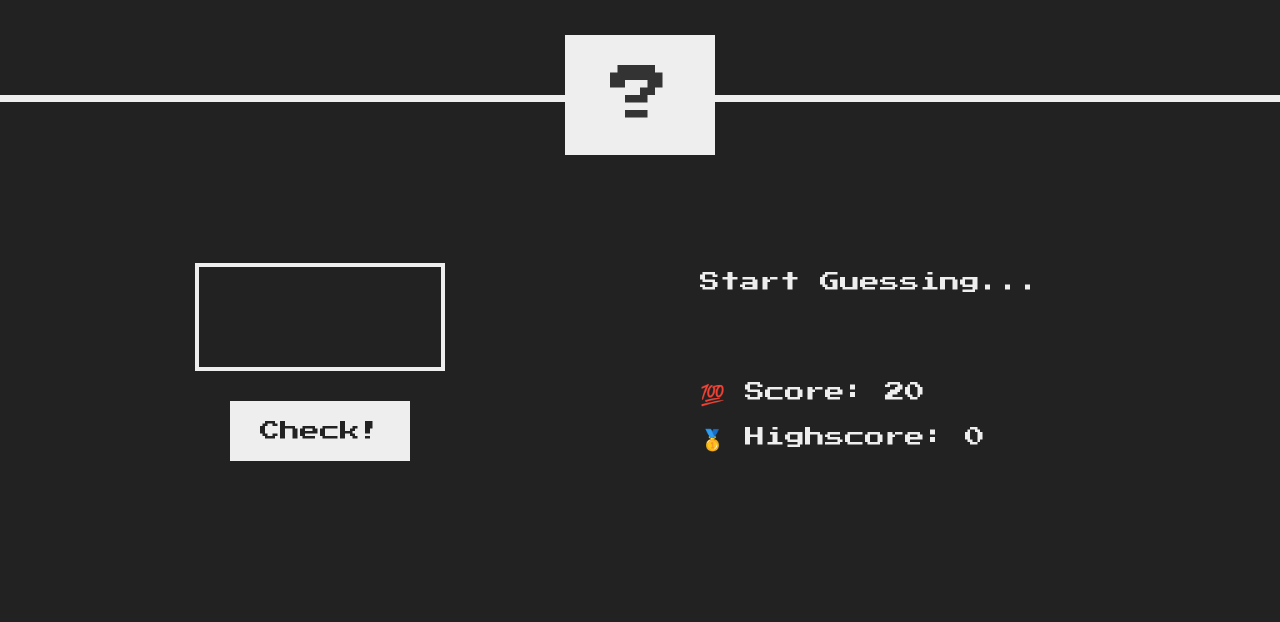
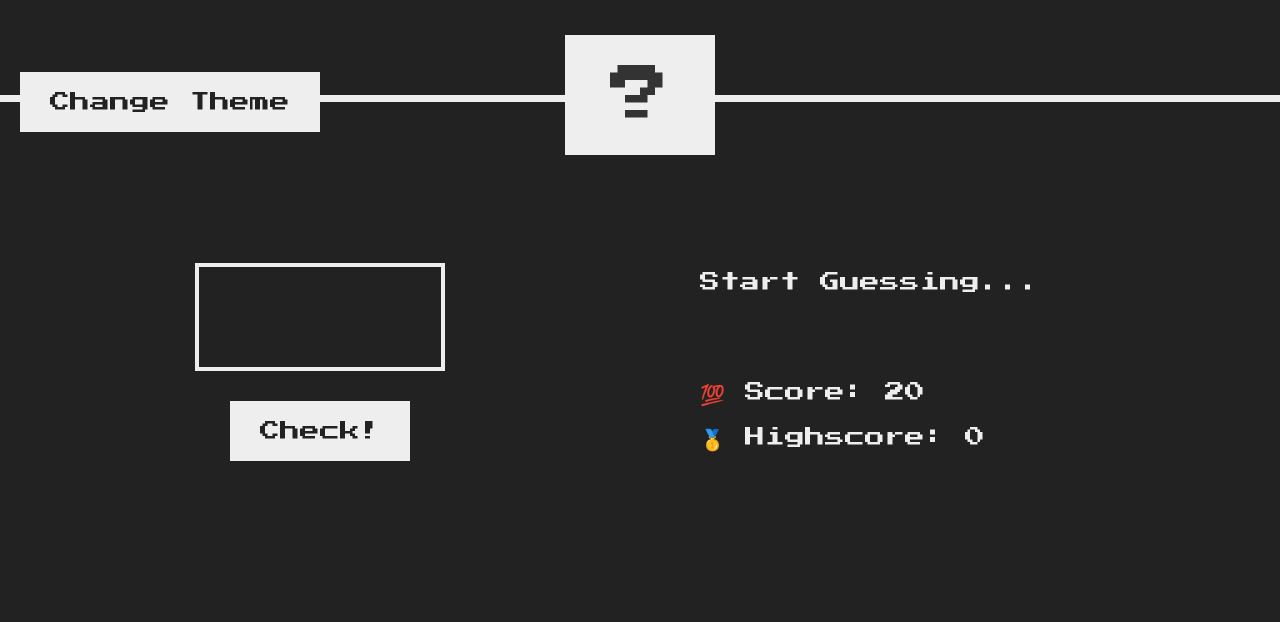
Before and after one commit to matthewfreeman821/GuessNumber, a plain HTML site: page index.html in a window 1280 px wide. Shown: the part 178-800 px from the top of the page. Drawn offline with Linux system fonts and the light colour scheme.

Commit message:
Changing theme button position

```diff
--- a/styles.css
+++ b/styles.css
@@ -83,8 +83,8 @@ h1 {
 }
 .theme {
   position: absolute;
-  top: 2rem;
-  left: 25rem;
+  top: 25rem;
+  left: 2rem;
 }
 
 .guess {
```
